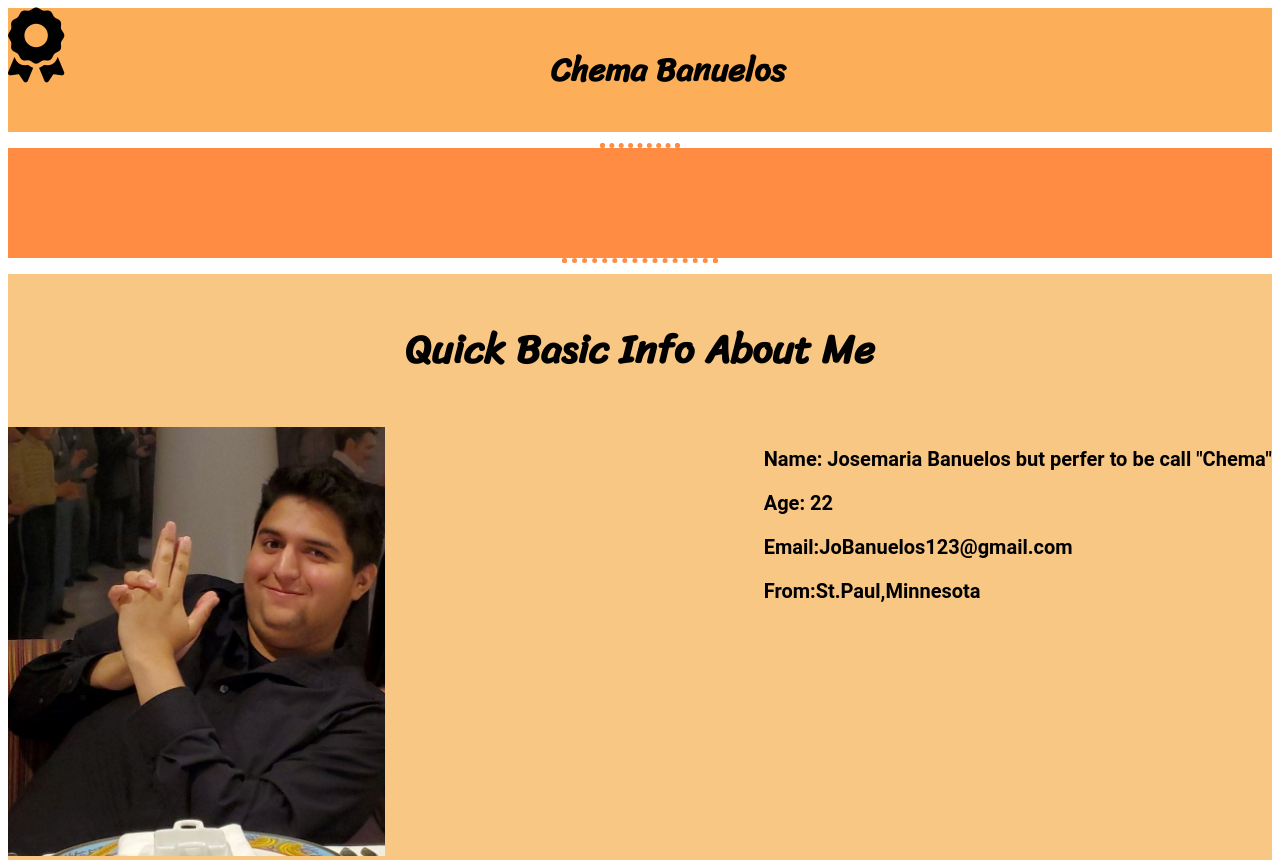
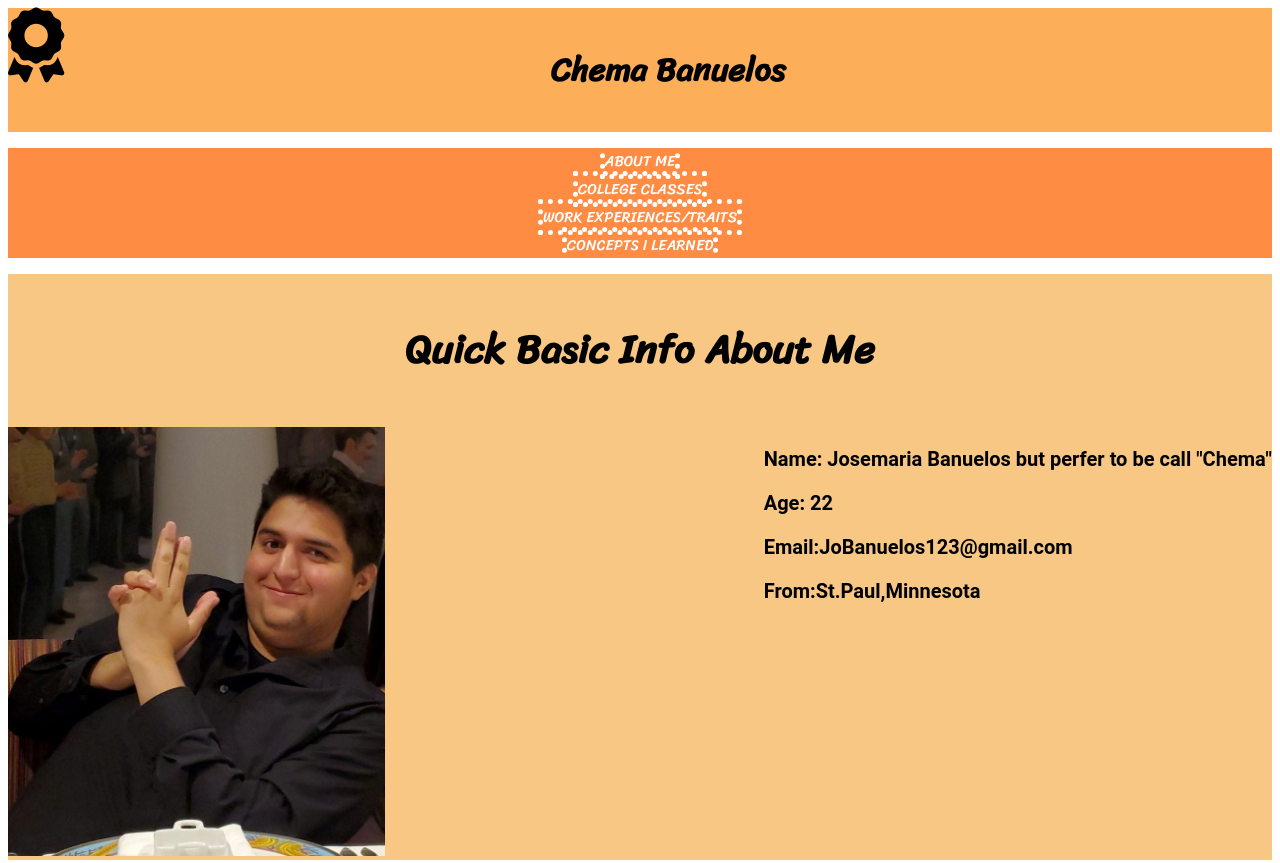
Before and after one commit to JoBanuelos/JoBanuelos.github.io, a plain HTML site: page index.html in a window 1280 px wide. Shown: the top 863 px of the page. Drawn offline with Linux system fonts and the light colour scheme.

Commit message:
fixed the navigation css

```diff
--- a/style.css
+++ b/style.css
@@ -56,7 +56,7 @@ nav ul a:hover{
 }
 
  a:link {
-  color: var(--dark);
+  color: var(--white);
   text-decoration: none;
 }
 
```
